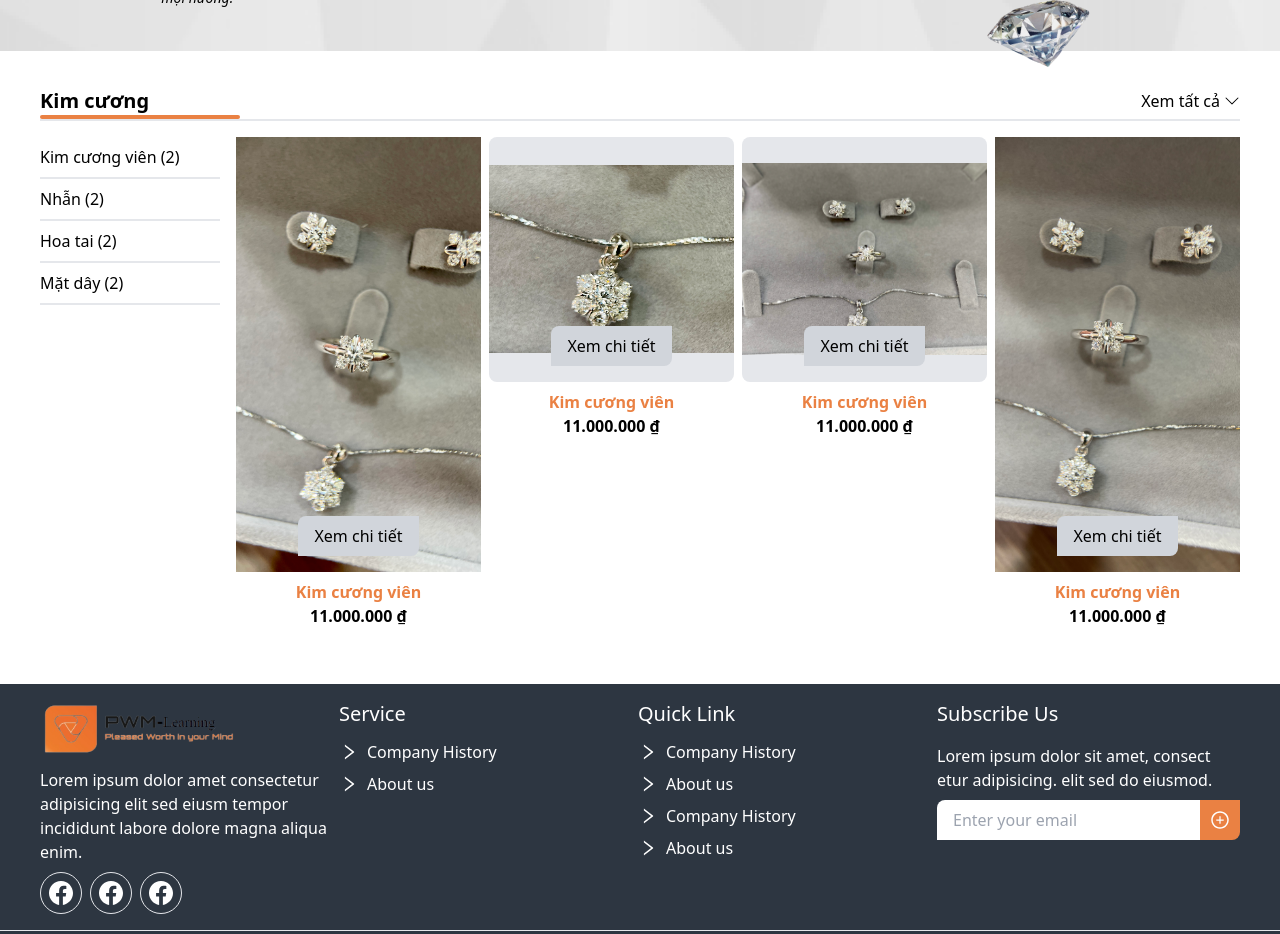
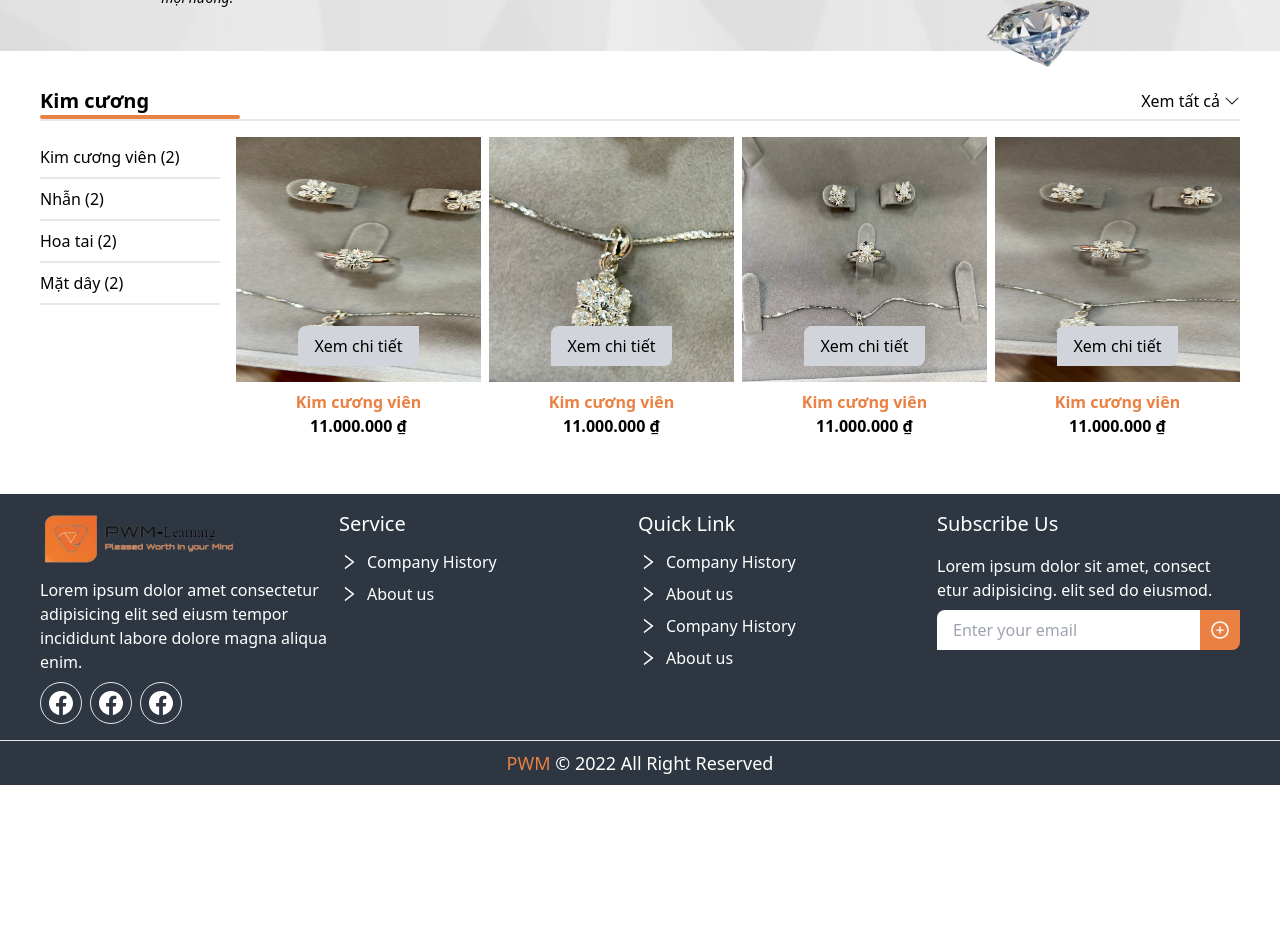
Before and after one commit to datisekai/pwm-learning, a Next.js app: page / in a window 1280 px wide. Shown: the part 1460-2394 px from the top of the page. After the commit the page ends 2245 px from the top, so only its background shows below. Built offline with nearby package versions, Linux system fonts and the light colour scheme.

Commit message:
Update HomeCard.tsx

```diff
--- a/components/cards/HomeCard.tsx
+++ b/components/cards/HomeCard.tsx
@@ -9,7 +9,7 @@ const HomeCard:React.FC<HomeCardProps> = ({data}) => {
   return (
     <div>
       <div className="bg-gray-200 flex items-center justify-center aspect-[1/1] rounded-lg relative">
-        <LazyLoadImage src={data} />
+        <LazyLoadImage src={data} className='aspect-[1/1] w-full'/>
         <button className="absolute  bottom-4 hover:bg-primary hover:text-white transition-all bg-gray-300 px-4 py-2 rounded-tl-lg rounded-br-lg mt-2">Xem chi tiết</button>
 
       </div>
```
